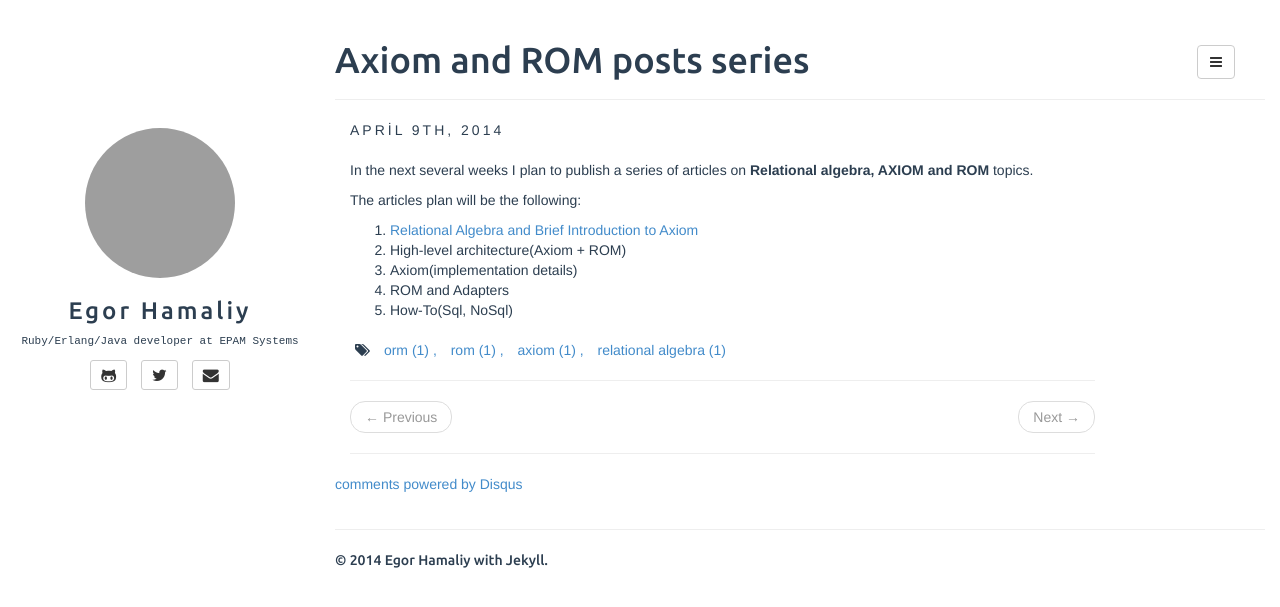
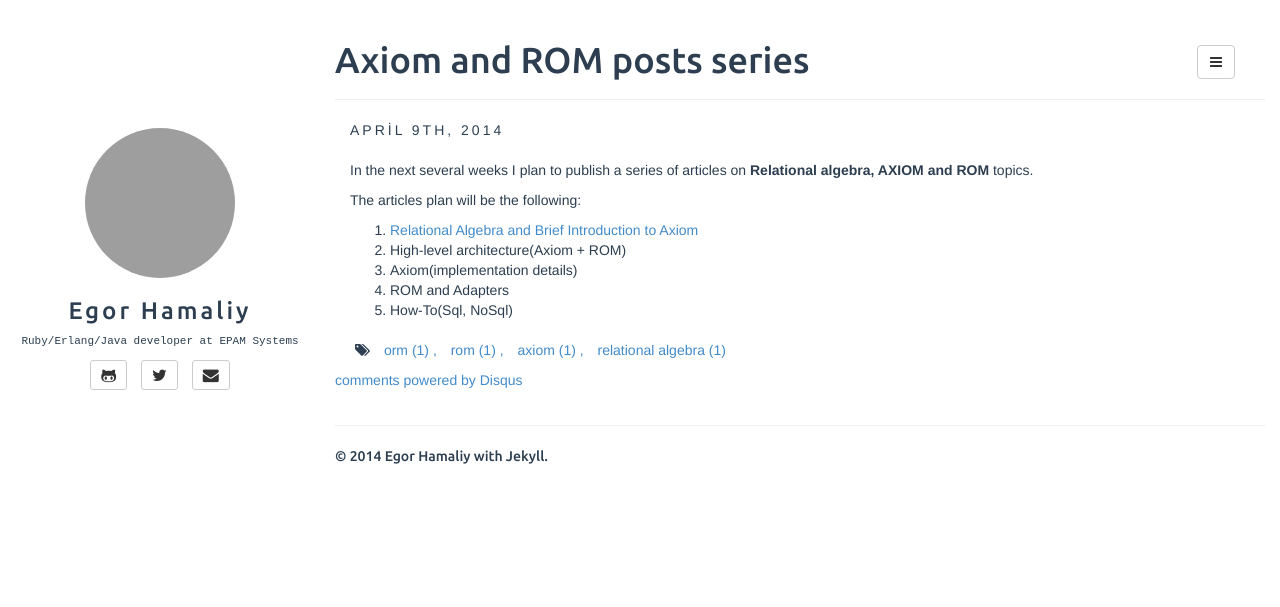
Before and after one commit to egorhm/egorhm.github.io, a Jekyll site: the page built from _posts/2014-04-09-relational-algebra-post.md, in a window 1280 px wide. Shown: the top 607 px of the page. Built offline with Jekyll 4.4.1, drawn with Linux system fonts in a browser that asks for light colours; comment, search, counter and statistics services are not loaded; grey boxes are pictures that could not be loaded.

Commit message:
Pager and categories removed

```diff
--- a/_includes/default.html
+++ b/_includes/default.html
@@ -51,7 +51,6 @@
           </button>
           <ul class="dropdown-menu" role="menu">
             <li><a href="{{ site.BASE_PATH}}/"><i class="fa fa-home"></i> Home</a></li>
-            <li><a href="{{ site.BASE_PATH}}/{{ site.categories_path }}"><i class="fa fa-folder"></i> Categories</a></li>
             <li><a href="{{ site.BASE_PATH}}/{{ site.tags_path }}"><i class="fa fa-tags"></i> Tags</a></li>
               <li class="divider"></li>
             <li><a href="#"><i class="fa fa-arrow-up"></i> Top of Page</a></li>
--- a/_includes/post.html
+++ b/_includes/post.html
@@ -46,23 +46,6 @@
 		  {% assign tags_list = nil %}
 		</ul>
 		{% endunless %}
-
-		<hr>
-
-		<ul class="pager">
-		  {% if page.previous %}
-		  <li class="previous"><a href="{{ site.BASE_PATH }}/{{ page.previous.url }}" title="{{ page.previous.title }}">&larr; Previous</a></li>
-		  {% else %}
-		  <li class="previous disabled"><a>&larr; Previous</a></li>
-		  {% endif %}
-		  {% if page.next %}
-		  <li class="next"><a href="{{ site.BASE_PATH }}/{{ page.next.url }}" title="{{ page.next.title }}">Next &rarr;</a></li>
-		  {% else %}
-			<li class="next disabled"><a>Next &rarr;</a>
-		  {% endif %}
-		</ul>
-
-		<hr>
 	</div>
 
 	<div class="col-sm-2 sidebar-2">
```
